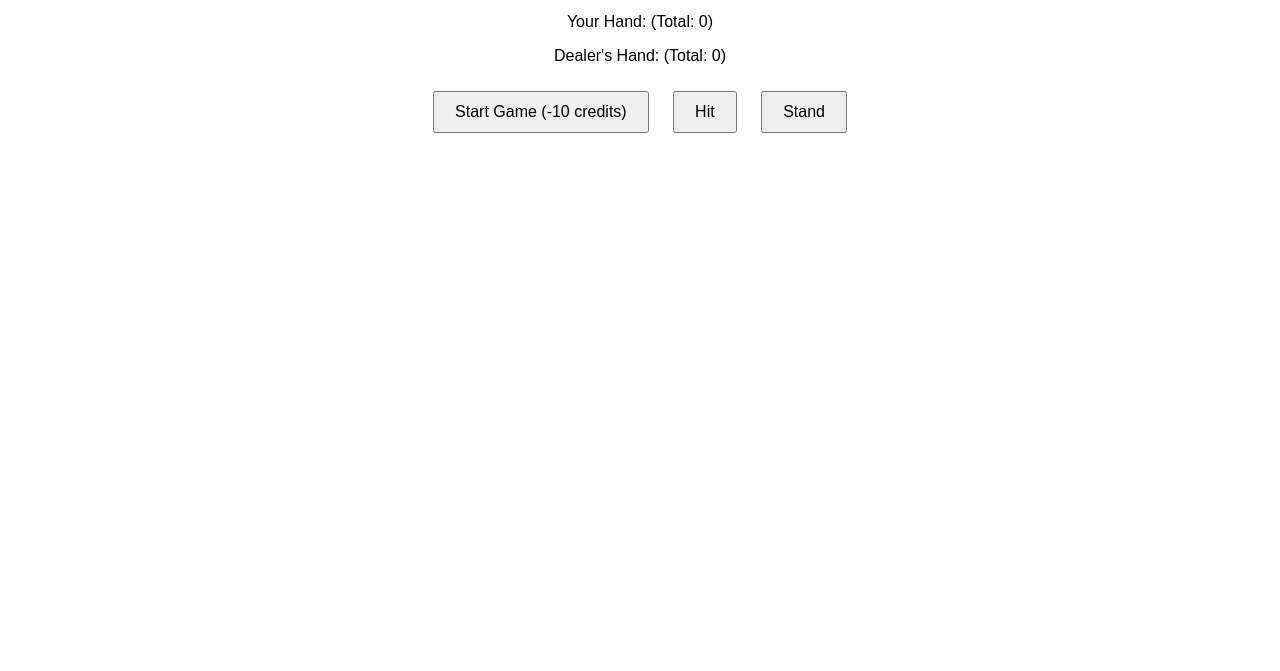
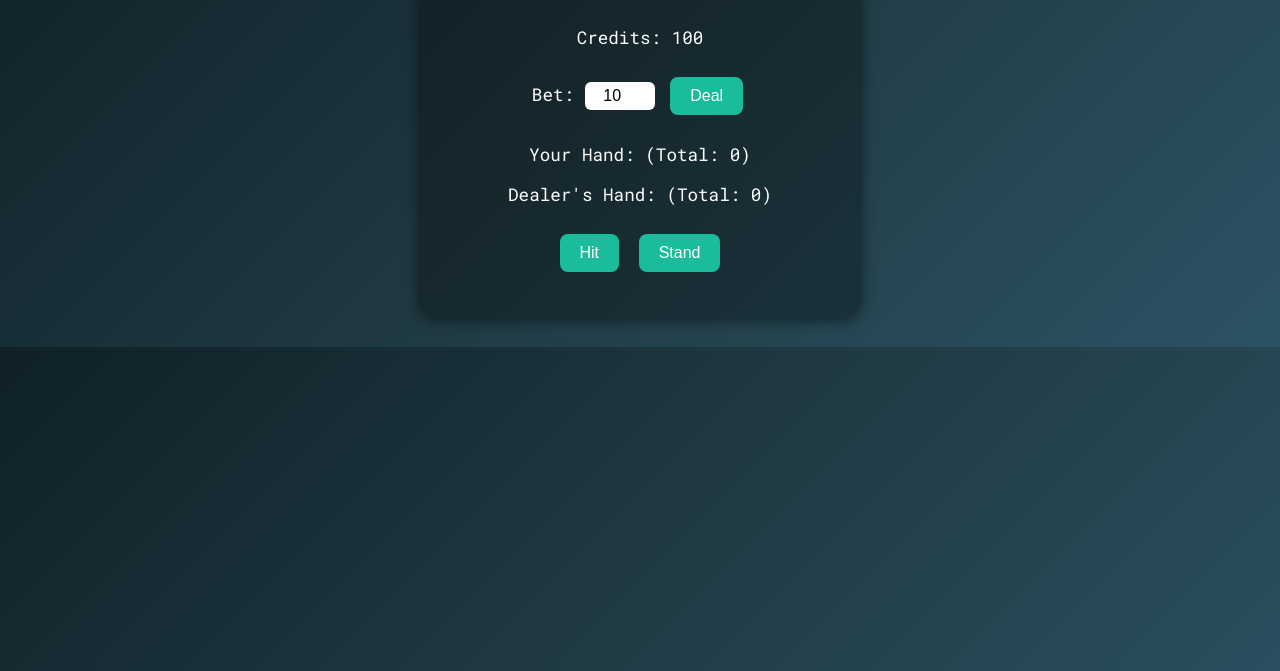
Before and after one commit to ricgithubacc/ricgithubacc.github.io, a plain HTML site: page blackjack/index.html in a window 1280 px wide. Shown: the part 129-800 px from the top of the page. Drawn offline with Linux system fonts and the light colour scheme.

Commit message:
blackjack css

```diff
--- a/blackjack/index.html
+++ b/blackjack/index.html
@@ -3,27 +3,75 @@
 <head>
   <meta charset="UTF-8" />
   <meta name="viewport" content="width=device-width, initial-scale=1.0"/>
-  <title>Simple Blackjack</title>
+  <title>Blackjack</title>
+  <link href="https://fonts.googleapis.com/css2?family=Roboto+Mono&display=swap" rel="stylesheet">
   <style>
-    body { font-family: Arial; text-align: center; margin-top: 50px; }
-    button { margin: 10px; padding: 10px 20px; font-size: 16px; }
+    body {
+      font-family: 'Roboto Mono', monospace;
+      background: linear-gradient(135deg, #0f2027, #203a43, #2c5364);
+      color: white;
+      text-align: center;
+      padding: 20px;
+    }
+    h1 {
+      font-size: 2.5rem;
+      margin-bottom: 10px;
+    }
+    #game-area {
+      background: rgba(0, 0, 0, 0.3);
+      border-radius: 16px;
+      padding: 20px;
+      margin: auto;
+      max-width: 400px;
+      box-shadow: 0 0 15px rgba(0,0,0,0.6);
+    }
+    button {
+      margin: 10px 5px;
+      padding: 10px 20px;
+      font-size: 16px;
+      border: none;
+      border-radius: 8px;
+      cursor: pointer;
+      background-color: #1abc9c;
+      color: white;
+      transition: background 0.3s ease;
+    }
+    button:hover {
+      background-color: #16a085;
+    }
+    input[type=number] {
+      width: 60px;
+      padding: 5px;
+      font-size: 16px;
+      border-radius: 6px;
+      border: none;
+      text-align: center;
+    }
+    p {
+      font-size: 1.1rem;
+    }
   </style>
 </head>
 <body>
   <h1>Blackjack</h1>
+  <div id="game-area">
     <p>Credits: <span id="credits">100</span></p>
+    <p>
+      Bet: <input type="number" id="bet" value="10" min="1" />
+      <button onclick="startGame()">Deal</button>
+    </p>
     <p>Your Hand: <span id="player-hand"></span> (Total: <span id="player-total">0</span>)</p>
     <p>Dealer's Hand: <span id="dealer-hand"></span> (Total: <span id="dealer-total">0</span>)</p>
-  <button onclick="startGame()">Start Game (-10 credits)</button>
     <button onclick="hit()">Hit</button>
     <button onclick="stand()">Stand</button>
     <p id="message"></p>
+  </div>
 
   <script>
-    let credits = 100;
+    let credits = parseInt(localStorage.getItem("credits")) || 100;
     let playerHand = [];
     let dealerHand = [];
-    let deck = [];
+    let currentBet = 10;
 
     function updateUI() {
       document.getElementById("credits").textContent = credits;
@@ -31,10 +79,11 @@
       document.getElementById("dealer-hand").textContent = dealerHand.join(", ");
       document.getElementById("player-total").textContent = getTotal(playerHand);
       document.getElementById("dealer-total").textContent = getTotal(dealerHand);
+      localStorage.setItem("credits", credits);
     }
 
     function getCard() {
-      const cards = [2, 3, 4, 5, 6, 7, 8, 9, 10, 10, 10, 10, 11]; // face cards = 10, ace = 11
+      const cards = [2, 3, 4, 5, 6, 7, 8, 9, 10, 10, 10, 10, 11]; // Face cards = 10, Ace = 11
       return cards[Math.floor(Math.random() * cards.length)];
     }
 
@@ -49,26 +98,36 @@
     }
 
     function startGame() {
-      if (credits < 10) {
+      currentBet = parseInt(document.getElementById("bet").value) || 10;
+      if (currentBet > credits) {
         document.getElementById("message").textContent = "Not enough credits!";
         return;
       }
-      credits -= 10;
+
+      credits -= currentBet;
       playerHand = [getCard(), getCard()];
       dealerHand = [getCard(), getCard()];
       document.getElementById("message").textContent = "";
       updateUI();
+
+      if (getTotal(playerHand) === 21) {
+        credits += currentBet * 2.5;
+        document.getElementById("message").textContent = "Blackjack! You win!";
+        playerHand = [];
+        dealerHand = [];
+        updateUI();
+      }
     }
 
     function hit() {
       if (playerHand.length === 0) return;
       playerHand.push(getCard());
       updateUI();
-      const total = getTotal(playerHand);
-      if (total > 21) {
+      if (getTotal(playerHand) > 21) {
         document.getElementById("message").textContent = "Bust! You lose.";
         playerHand = [];
         dealerHand = [];
+        updateUI();
       }
     }
 
@@ -77,23 +136,28 @@
       while (getTotal(dealerHand) < 17) {
         dealerHand.push(getCard());
       }
+
       const playerTotal = getTotal(playerHand);
       const dealerTotal = getTotal(dealerHand);
       let result = "";
+
       if (dealerTotal > 21 || playerTotal > dealerTotal) {
-        result = "You win! +20 credits";
-        credits += 20;
+        credits += currentBet * 2;
+        result = "You win!";
       } else if (playerTotal === dealerTotal) {
-        result = "Push! +10 credits";
-        credits += 10;
+        credits += currentBet; // Push
+        result = "Push!";
       } else {
         result = "Dealer wins!";
       }
+
       document.getElementById("message").textContent = result;
       playerHand = [];
       dealerHand = [];
       updateUI();
     }
+
+    updateUI();
   </script>
 </body>
 </html>
```
Lines whose indentation alone changed are shown as unchanged.
